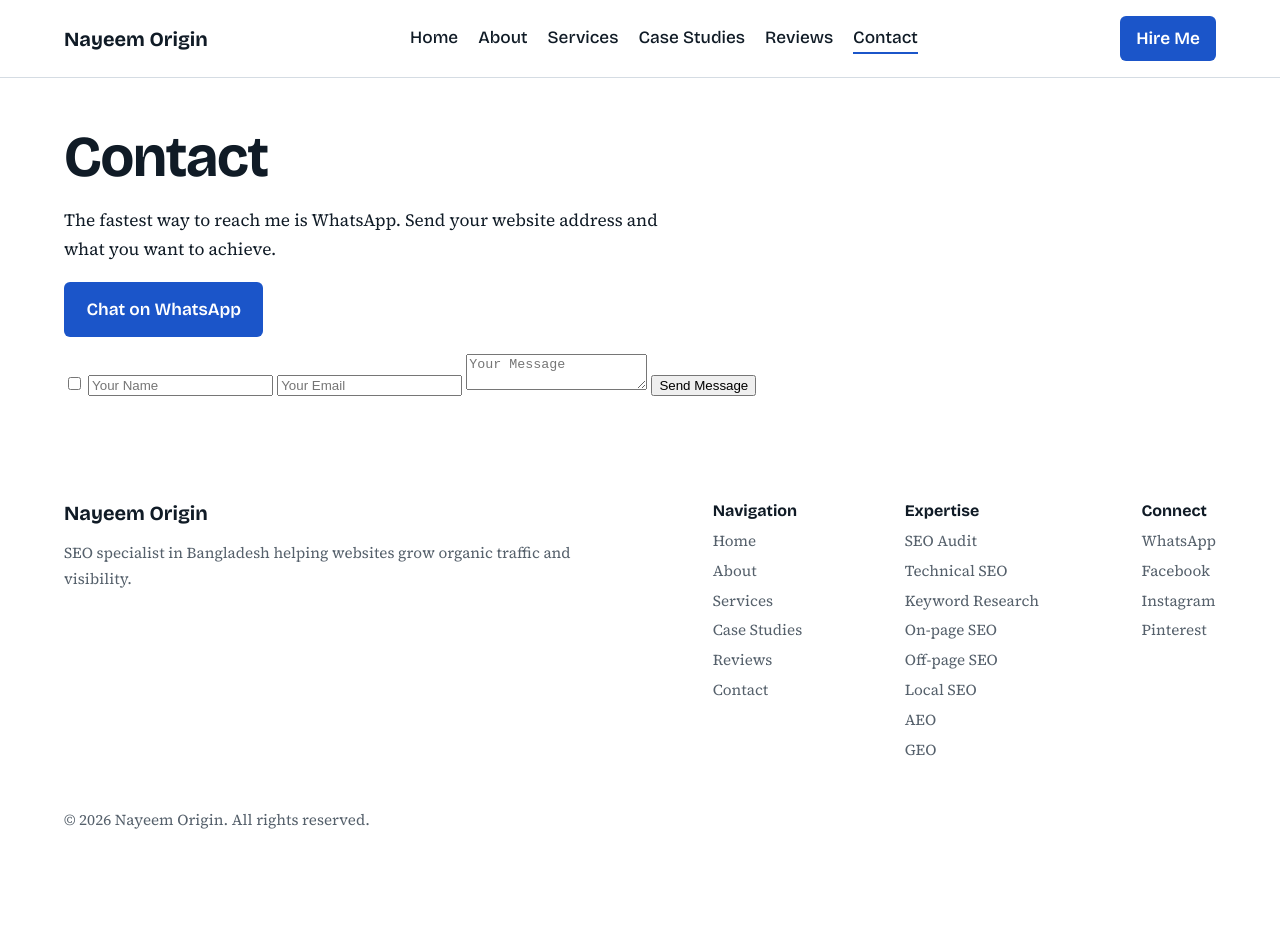
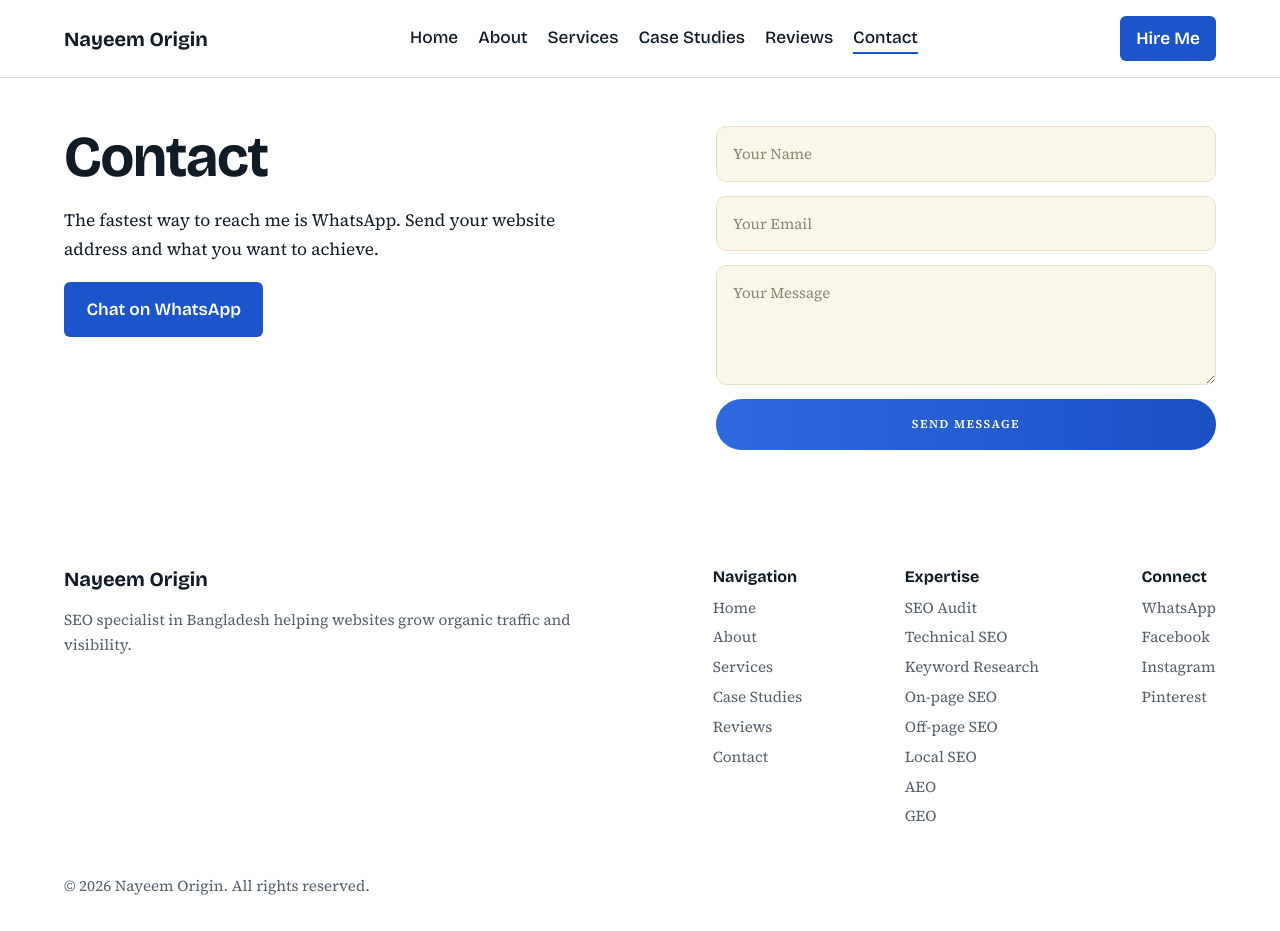
Before and after one commit to nayeemorigin/Nayeem-Site, a plain HTML site: page contact.html in a window 1280 px wide. Before the commit the page ends 865 px from the top, so only its background shows below. Drawn offline with nearby package versions, Linux system fonts and the light colour scheme.

Commit message:
Update style.css

```diff
--- a/style.css
+++ b/style.css
@@ -85,3 +85,73 @@ footer, footer *, .copy, .fcols { border-top: 0 !important; border-bottom: 0 !im
 .social svg { width: 22px; height: 22px; fill: none; stroke: #2563eb; stroke-width: 1.8; stroke-linecap: round; stroke-linejoin: round; }
 .social a:hover { background: #2563eb; transform: translateY(-3px); }
 .social a:hover svg { stroke: #fff; }
+  /* ===== Contact form styles ===== */
+  .nf-row {
+    display: grid;
+    grid-template-columns: 1fr 1fr;
+    gap: 48px;
+    align-items: start;
+  }
+  .nf-row > .nf-form { justify-self: end; }
+  @media (max-width: 800px) {
+    .nf-row { grid-template-columns: 1fr; gap: 32px; }
+    .nf-row > .nf-form { justify-self: stretch; max-width: none; }
+  }
+
+  .nf-form {
+    --nf-field-bg: #faf6e8;
+    --nf-field-border: #e8e1c9;
+    --nf-text: #2b2b2b;
+    --nf-btn-from: #2f6ae0;
+    --nf-btn-to: #1b4fc4;
+
+    width: 100%;
+    max-width: 500px;
+    display: grid;
+    gap: 14px;
+    font-family: inherit;
+  }
+  .nf-form input,
+  .nf-form textarea {
+    width: 100%;
+    box-sizing: border-box;
+    padding: 14px 16px;
+    font: inherit;
+    font-size: 15px;
+    color: var(--nf-text);
+    background: var(--nf-field-bg);
+    border: 1px solid var(--nf-field-border);
+    border-radius: 10px;
+    outline: none;
+    transition: border-color .2s, box-shadow .2s;
+  }
+  .nf-form textarea { min-height: 120px; resize: vertical; }
+  .nf-form input::placeholder,
+  .nf-form textarea::placeholder { color: #8a8574; }
+  .nf-form input:focus,
+  .nf-form textarea:focus {
+    border-color: var(--nf-btn-to);
+    box-shadow: 0 0 0 3px rgba(27, 79, 196, .18);
+  }
+  .nf-form button {
+    padding: 15px 20px;
+    font: inherit;
+    font-size: 12px;
+    font-weight: 700;
+    letter-spacing: .12em;
+    text-transform: uppercase;
+    color: #fff;
+    border: 0;
+    border-radius: 999px;
+    cursor: pointer;
+    background: linear-gradient(90deg, var(--nf-btn-from), var(--nf-btn-to));
+    transition: transform .15s, filter .15s;
+  }
+  .nf-form button:hover { filter: brightness(1.06); }
+  .nf-form button:active { transform: translateY(1px); }
+  .nf-form button:disabled { opacity: .6; cursor: wait; }
+  .nf-form button:focus-visible { outline: 3px solid var(--nf-btn-to); outline-offset: 3px; }
+  .nf-status { margin: 0; min-height: 1.4em; font-size: 14px; }
+  .nf-status.ok { color: #1f7a3d; }
+  .nf-status.err { color: #b3261e; }
+  .nf-hp { position: absolute; left: -9999px; }
```
